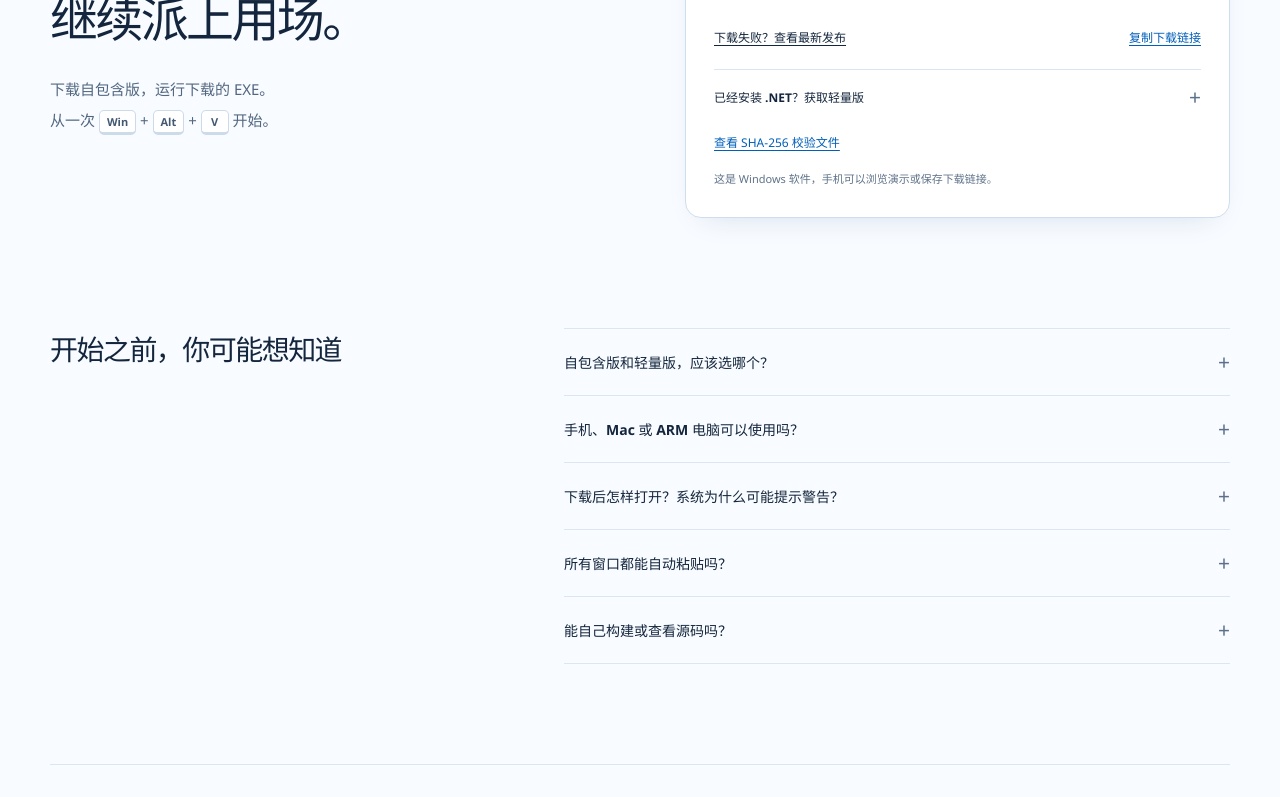
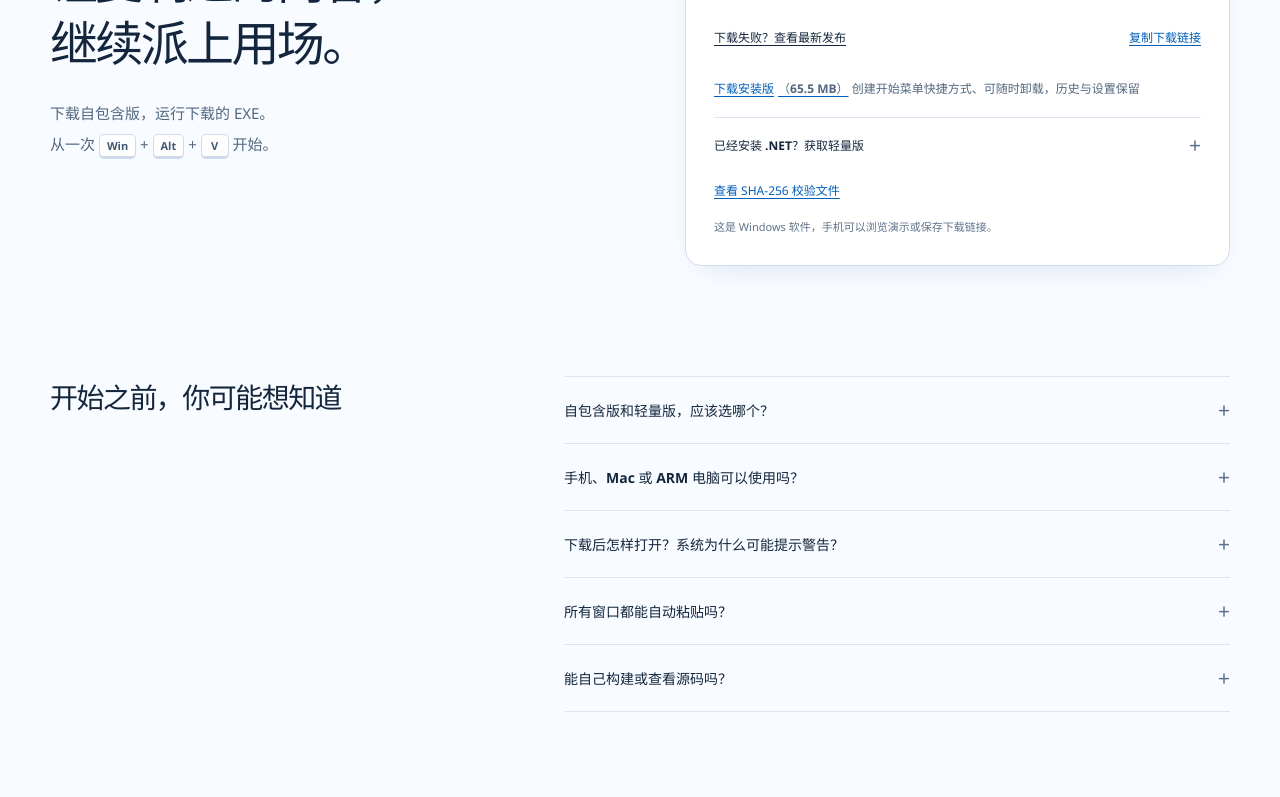
Before and after one commit to xiaopeng66/ClipBar, a plain HTML site: page site/index.html in a window 1280 px wide. Shown: the part 2966-3763 px from the top of the page. Drawn offline with Linux system fonts and the light colour scheme; no server answers.

Commit message:
feat: ship an installer alongside the portable builds

```diff
--- a/site/index.html
+++ b/site/index.html
@@ -98,6 +98,7 @@
         <p class="release-detail" id="release-detail">无需预装 .NET Desktop Runtime</p>
         <div class="download-secondary"><a data-fallback href="https://github.com/xiaopeng66/ClipBar/releases/latest" target="_blank" rel="noreferrer">下载失败？查看最新发布</a><button class="link-button" id="copy-download" type="button" disabled>复制下载链接</button></div>
         <output class="copy-status" id="copy-status" aria-live="polite"></output>
+        <p class="installer-download"><a data-download="installer" href="https://github.com/xiaopeng66/ClipBar/releases/download/v1.0.0/ClipBar-Setup-1.0.0.exe">下载安装版 <span id="installer-size"></span></a> <span>创建开始菜单快捷方式、可随时卸载，历史与设置保留</span></p>
         <details class="advanced-download"><summary>已经安装 .NET？获取轻量版</summary><p>需要 .NET 10 Desktop Runtime（x64）。不确定是否安装时，请使用上面的自包含版。</p><a data-download="lite" href="https://github.com/xiaopeng66/ClipBar/releases/download/v1.0.0/ClipBar-lite-win-x64.exe">下载轻量版 <span id="lite-size"></span></a></details>
         <a class="checksum-link" data-download="checksums" href="https://github.com/xiaopeng66/ClipBar/releases/download/v1.0.0/SHA256SUMS.txt" target="_blank" rel="noreferrer">查看 SHA-256 校验文件</a>
         <p class="mobile-platform-note">这是 Windows 软件，手机可以浏览演示或保存下载链接。</p>
--- a/site/release.json
+++ b/site/release.json
@@ -20,8 +20,14 @@
     "checksums": {
       "name": "SHA256SUMS.txt",
       "url": "https://github.com/xiaopeng66/ClipBar/releases/download/v1.0.0/SHA256SUMS.txt",
-      "bytes": 177,
-      "sha256": "f3ca9e573ccbdad8983d95e8b1b8d4b908ea9180679ba20c4acf3e98bcd751bc"
+      "bytes": 270,
+      "sha256": "b11fc7dabfe2ba87dc9d59ddc9d3e8030d05f8bccfd007af1dcc9e7dd55707ed"
+    },
+    "installer": {
+      "name": "ClipBar-Setup-1.0.0.exe",
+      "bytes": 68660762,
+      "sha256": "58fe9f6e1eef47e7f5b0a24f01bb13410ffe8f47a1d31e7339e325a9d113d90e",
+      "url": "https://github.com/xiaopeng66/ClipBar/releases/download/v1.0.0/ClipBar-Setup-1.0.0.exe"
     }
   }
 }
--- a/site/script.js
+++ b/site/script.js
@@ -161,12 +161,13 @@
   const applyRelease = (release, freshlyChecked) => {
     if (!release || !/^\d+\.\d+\.\d+$/.test(release.version)) return false;
     const assets = release.assets;
-    if (!assets || !['standard', 'lite', 'checksums'].every((kind) => trustedDownload(assets[kind]?.url))) return false;
-    if (![assets.standard.bytes, assets.lite.bytes].every((size) => Number.isSafeInteger(size) && size > 0)) return false;
+    if (!assets || !['standard', 'lite', 'installer', 'checksums'].every((kind) => trustedDownload(assets[kind]?.url))) return false;
+    if (![assets.standard.bytes, assets.lite.bytes, assets.installer.bytes].every((size) => Number.isSafeInteger(size) && size > 0)) return false;
     document.querySelectorAll('[data-download]').forEach((link) => { link.href = assets[link.dataset.download].url; });
     document.querySelectorAll('[data-version]').forEach((label) => { label.textContent = release.version; });
     document.querySelector('#release-detail').textContent = `${freshlyChecked ? '最新版' : '已核验版本'} ${release.version} · ${megabytes(assets.standard.bytes)} · 无需预装 .NET`;
     document.querySelector('#lite-size').textContent = `（${megabytes(assets.lite.bytes)}）`;
+    document.querySelector('#installer-size').textContent = `（${megabytes(assets.installer.bytes)}）`;
     document.querySelector('[data-fallback]').href = `${repository}/releases/latest`;
     return true;
   };
@@ -184,7 +185,7 @@
     try {
       const latest = await fetchJson('https://api.github.com/repos/xiaopeng66/ClipBar/releases/latest');
       if (latest.draft || latest.prerelease || !Array.isArray(latest.assets)) return;
-      const names = { standard: 'ClipBar-win-x64.exe', lite: 'ClipBar-lite-win-x64.exe', checksums: 'SHA256SUMS.txt' };
+      const names = { standard: 'ClipBar-win-x64.exe', lite: 'ClipBar-lite-win-x64.exe', installer: 'ClipBar-Setup-1.0.0.exe', checksums: 'SHA256SUMS.txt' };
       const assets = {};
       for (const [kind, name] of Object.entries(names)) {
         const asset = latest.assets.find((item) => item.name === name && item.state === 'uploaded');
--- a/site/styles.css
+++ b/site/styles.css
@@ -145,6 +145,9 @@ details[open] > summary::after { content: "−"; }
 .advanced-download p { margin: 3px 0 10px; color: var(--muted); font-size: 12px; line-height: 1.8; }
 .advanced-download a, .checksum-link { font-size: 12px; color: var(--blue-deep); display: inline-flex; align-items: center; gap: 4px; min-height: 36px; }
 .checksum-link { margin-top: 5px; }
+.installer-download { margin: 12px 0 0; font-size: 12px; line-height: 1.7; color: var(--muted); }
+.installer-download a { color: var(--blue-deep); display: inline-flex; align-items: center; gap: 4px; min-height: 36px; font-weight: 600; }
+.installer-download span { color: var(--muted); }
 .mobile-platform-note { font-size: 11px; line-height: 1.7; color: #5f738a; margin: 10px 0 0; }
 .faq { padding-bottom: 100px; display: grid; grid-template-columns: .8fr 1.2fr; gap: 70px; }
 .faq h2 { font-size: 28px; line-height: 1.5; }
```
Also changed, not shown: 4 other files.
